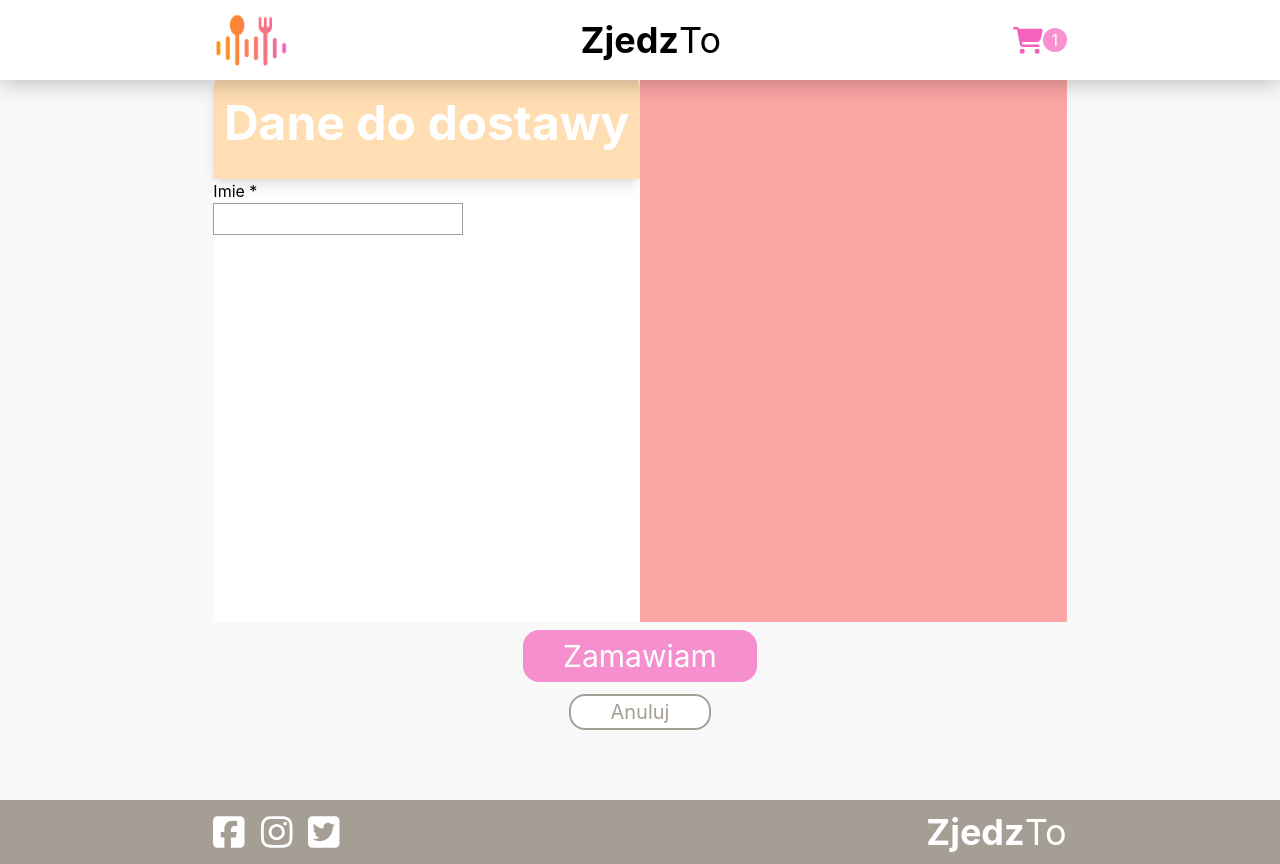
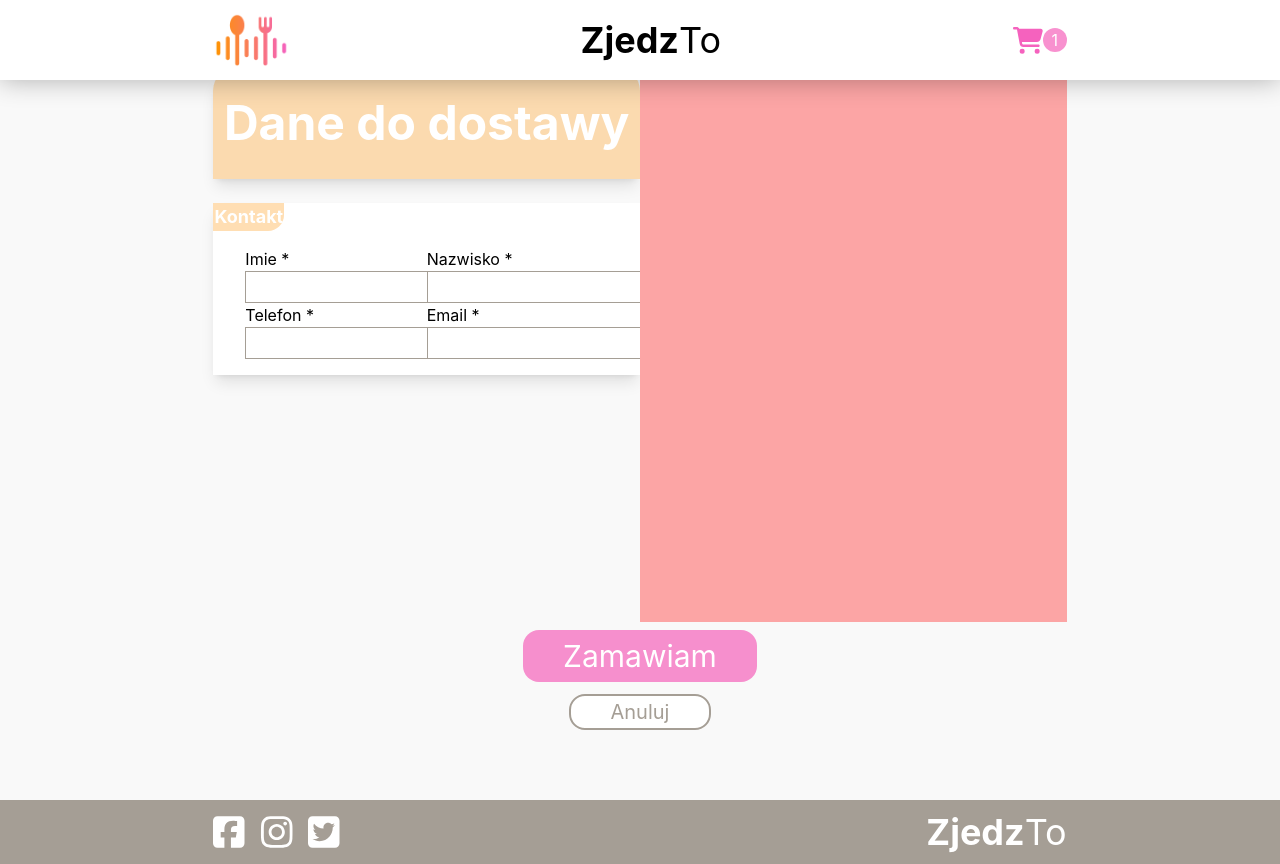
Before and after one commit to TomaszSack/zjedzto, a React (Create React App) app: page /order in a window 1280 px wide. Built offline with nearby package versions, Linux system fonts and the light colour scheme.

Commit message:
created group header, created form contact group

```diff
--- /dev/null
+++ b/src/components/GroupHeader.tsx
@@ -0,0 +1,6 @@
+const GroupHeader: React.FC<{ children: string }> = ({ children }) => (
+  <div className="w-1/6 bg-tertiary-orange text-white text-center mb-4 text-lg font-bold rounded-br-2xl">
+    {children}
+  </div>
+);
+export default GroupHeader;
--- a/src/components/Order/FormSection.tsx
+++ b/src/components/Order/FormSection.tsx
@@ -1,3 +1,4 @@
+import GroupHeader from "components/GroupHeader";
 import SectionHeader from "components/SectionHeader";
 import FormInput from "./FormInput";
 
@@ -6,13 +7,26 @@ type Props = {
 };
 
 const FormSection: React.FC<Props> = ({ register }) => {
-
   return (
-    <div className="h-5/6 w-1/2 bg-white">
+    <div className="h-5/6 w-1/2">
       <SectionHeader>Dane do dostawy</SectionHeader>
-        <FormInput name="firstName" register={register} required>
-          Imie *
-        </FormInput>
+      <div className="bg-white shadow-lg my-6 ">
+        <GroupHeader>Kontakt</GroupHeader>
+        <div className="grid grid-cols-2 px-8 pb-4">
+          <FormInput name="firstName" register={register} required>
+            Imie *
+          </FormInput>
+          <FormInput name="surname" register={register} required>
+            Nazwisko *
+          </FormInput>
+          <FormInput name="phoneNumber" register={register} required>
+            Telefon *
+          </FormInput>
+          <FormInput name="email" register={register} required>
+            Email *
+          </FormInput>
+        </div>
+      </div>
     </div>
   );
 };
```
